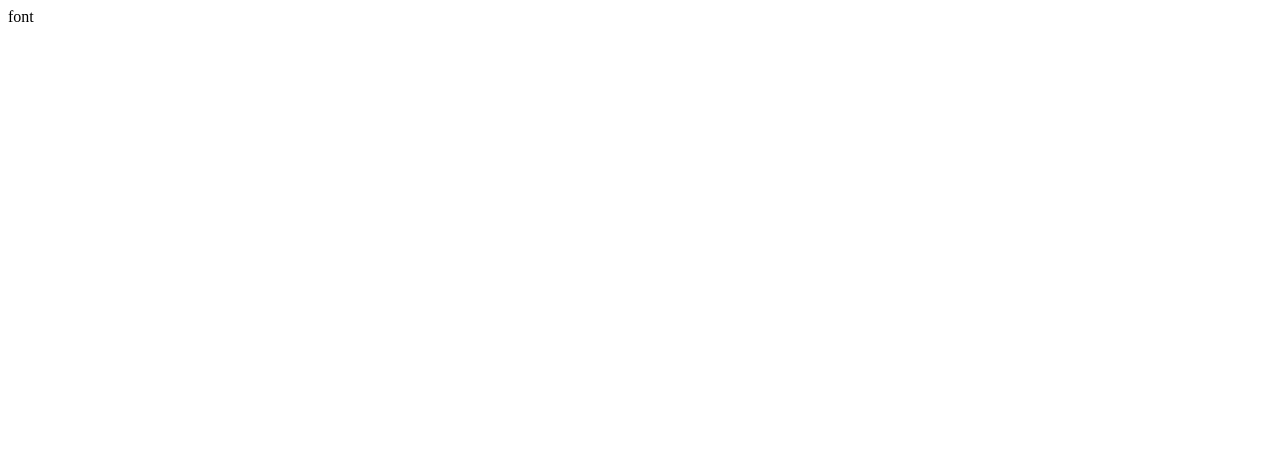
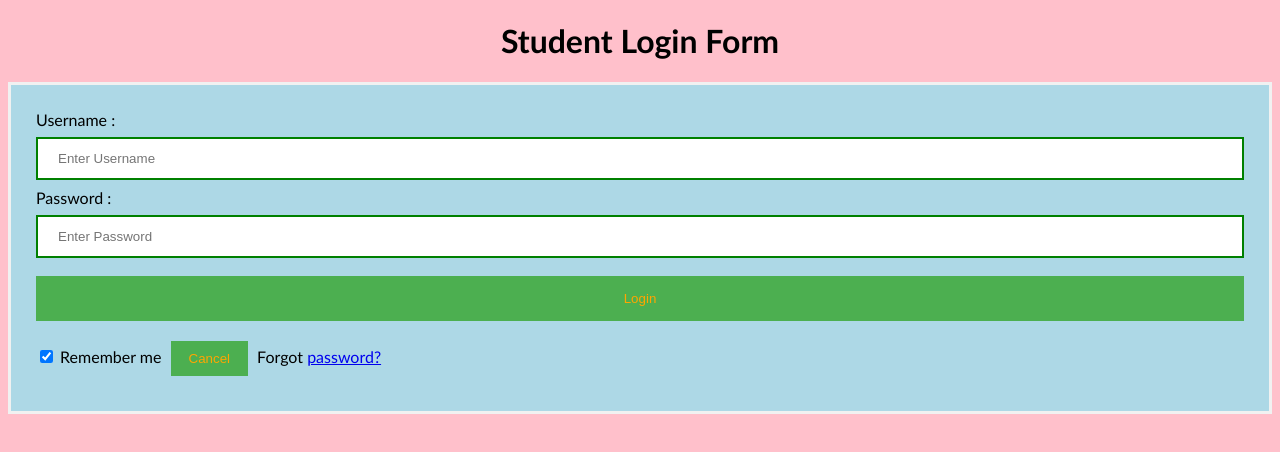
Before and after one commit to VishalDesale123/Project, a plain HTML site: page index.html in a window 1280 px wide. Drawn offline with Linux system fonts and the light colour scheme.

Commit message:
Sixth commit

```diff
--- a/index.html
+++ b/index.html
@@ -1 +1,62 @@
-font
+<!DOCTYPE html>
+<html>
+<head>
+<meta name="viewport" content="width=device-width, initial-scale=1">
+<title> Login Page </title>
+<style>
+Body {
+  font-family: Calibri, Helvetica, sans-serif;
+  background-color: pink;
+}
+button {
+       background-color: #4CAF50;
+       width: 100%;
+        color: orange;
+        padding: 15px;
+        margin: 10px 0px;
+        border: none;
+        cursor: pointer;
+         }
+ form {
+        border: 3px solid #f1f1f1;
+    }
+ input[type=text], input[type=password] {
+        width: 100%;
+        margin: 8px 0;
+        padding: 12px 20px;
+        display: inline-block;
+        border: 2px solid green;
+        box-sizing: border-box;
+    }
+ button:hover {
+        opacity: 0.7;
+    }
+  .cancelbtn {
+        width: auto;
+        padding: 10px 18px;
+        margin: 10px 5px;
+    }
+
+
+ .container {
+        padding: 25px;
+        background-color: lightblue;
+    }
+</style>
+</head>
+<body>
+    <center> <h1> Student Login Form </h1> </center>
+    <form>
+        <div class="container">
+            <label>Username : </label>
+            <input type="text" placeholder="Enter Username" name="username" required>
+            <label>Password : </label>
+            <input type="password" placeholder="Enter Password" name="password" required>
+            <button type="submit">Login</button>
+            <input type="checkbox" checked="checked"> Remember me
+            <button type="button" class="cancelbtn"> Cancel</button>
+            Forgot <a href="#"> password? </a>
+        </div>
+    </form>
+</body>
+</html>
```
